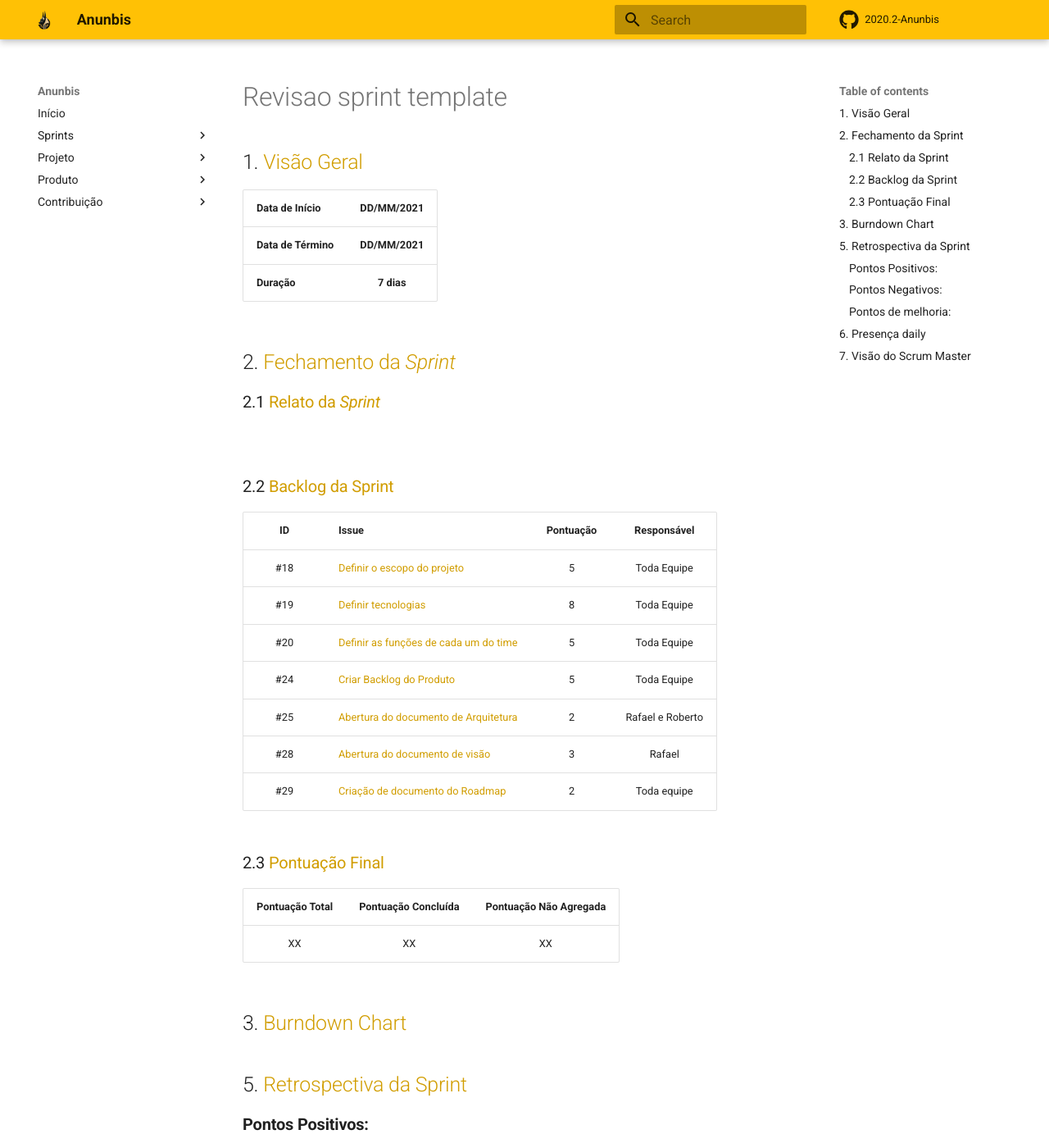
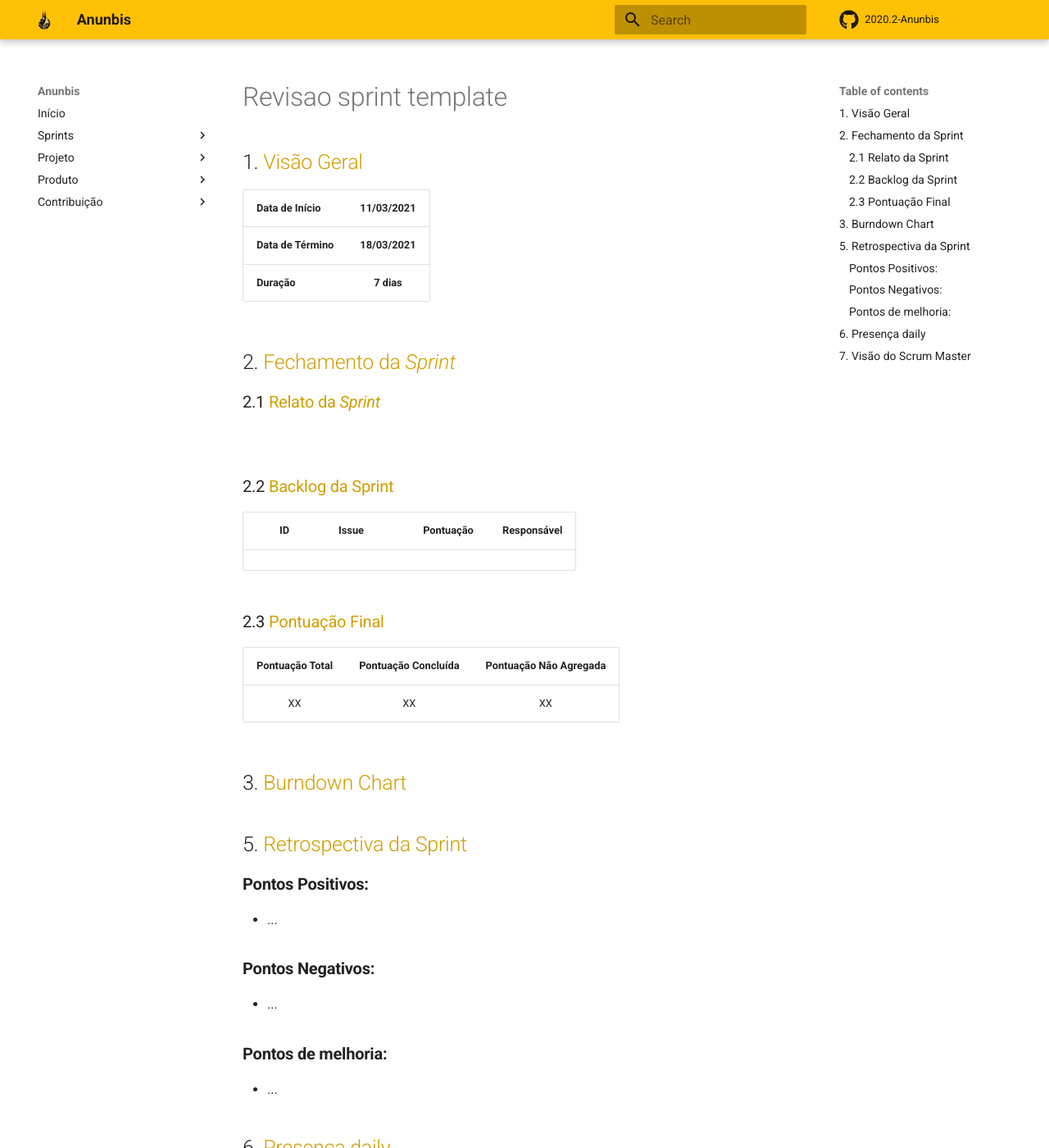
Before and after one commit to fga-eps-mds/2020.2-Anunbis, an MkDocs documentation site: the page built from docs/sprints/revisao-sprint-template.md, in a window 1280 px wide and 1400 px high. Shown: the whole window at 82% size. Built offline with MkDocs 1.6.1 and Material for MkDocs 9.7.7, drawn with Linux system fonts in a browser that asks for light colours; comment, search, counter and statistics services are not loaded.

Commit message:
(#94) Atualizando planejamento da sprint 5

```diff
--- a/docs/sprints/revisao-sprint-template.md
+++ b/docs/sprints/revisao-sprint-template.md
@@ -1,9 +1,9 @@
 
 ##  1. <a name="1">Visão Geral</a>
 
-| Data de Início | DD/MM/2021 |
+| Data de Início | 11/03/2021 |
 |:--|:--:|
-| **Data de Término** | **DD/MM/2021** |
+| **Data de Término** | **18/03/2021** |
 | **Duração** | **7 dias** |
 
 ## 2. <a name="2">Fechamento da _Sprint_</a>
@@ -15,13 +15,7 @@
 <!-- Exemplo -->
 | ID | Issue | Pontuação | Responsável|
 |:--:| ------- | :----: | :----: |
-| #18 | [Definir o escopo do projeto](https://github.com/fga-eps-mds/2020.2-Anunbis/issues/18) |5|Toda Equipe|
-| #19 | [Definir tecnologias](https://github.com/fga-eps-mds/2020.2-Anunbis/issues/19)|8| Toda Equipe|
-| #20 | [Definir as funções de cada um do time](https://github.com/fga-eps-mds/2020.2-Anunbis/issues/20) |5| Toda Equipe |
-| #24 | [Criar Backlog do Produto](https://github.com/fga-eps-mds/2020.2-Anunbis/issues/24) | 5| Toda Equipe|
-| #25 | [Abertura do documento de Arquitetura](https://github.com/fga-eps-mds/2020.2-Anunbis/issues/25) | 2| Rafael e Roberto|
-| #28 | [Abertura do documento de visão](https://github.com/fga-eps-mds/2020.2-Anunbis/issues/28) |3| Rafael|
-| #29 | [Criação de documento do Roadmap](https://github.com/fga-eps-mds/2020.2-Anunbis/issues/29) | 2| Toda equipe|
+
 
 ### 2.3 <a name="2.3">Pontuação Final</a>
 |Pontuação Total|Pontuação Concluída|Pontuação Não Agregada
```
Also changed, not shown: docs/documentacao/roadmap.md (+1 -1 lines), docs/sprints/planejamento-sprint-0.md (+4 -4 lines), docs/sprints/planejamento-sprint-1.md (+4 -4 lines), docs/sprints/planejamento-sprint-2.md (+4 -4 lines), docs/sprints/planejamento-sprint-5.md (+5 -6 lines).
